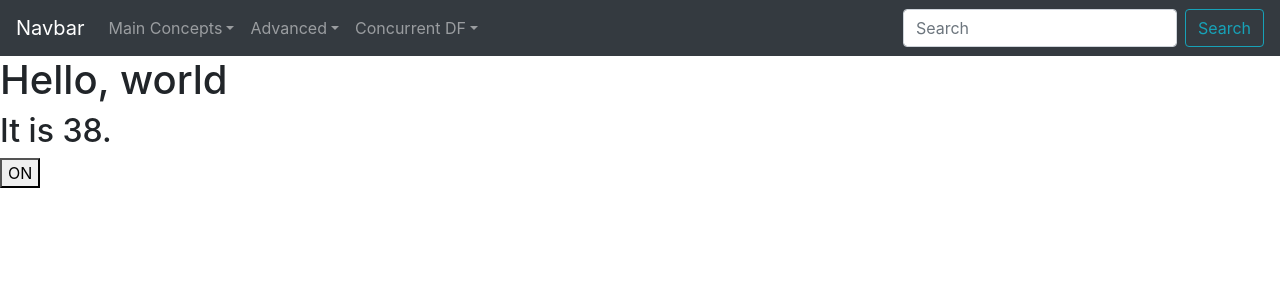
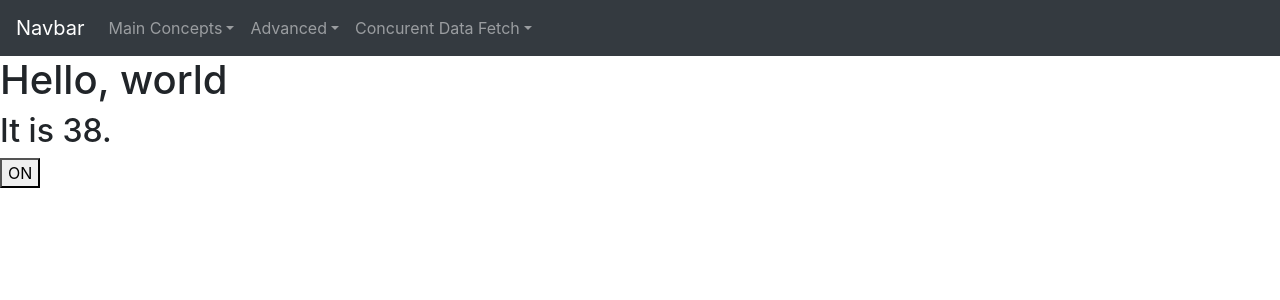
Before and after one commit to kingduy119/NodeJS, a React (Create React App) app in the folder client/: page /home in a window 1280 px wide. Shown: the top 300 px of the page. Built offline with nearby package versions, Linux system fonts and the light colour scheme.

Commit message:
! Refactory Navigation #1.1: Start

```diff
--- a/client/src/containers/Navigation.js
+++ b/client/src/containers/Navigation.js
@@ -44,6 +44,42 @@ const PRODUCTS = [
     {category: 'Electronics', price: '$199.99', stocked: true, name: 'Nexus 7'}
   ];
 
+
+const dataNavbar = [
+    {
+        type: "dropdown",
+        id: "dropdown_main-concepts",
+        name: "Main Concepts",
+        links: [
+            { path: "/home", text: "Home", component: <Home/> },
+            { path: "/form", text: "Form", component: <NameForm/>},
+            { path: "/temperature", text: "Temperature", component: <Temperature/>},
+            { path: "/containment", text: "Containment", component: <Containment/>},
+            { path: "/filterable", text: "Filterable", component: <FilterableProductTable products={PRODUCTS}/>}
+        ]
+    },
+    {
+        type: "dropdown",
+        id: "dropdown_advanced",
+        name: "Advanced",
+        links: [
+            { path: "/portal", text: "Portal", component: <Portal />},
+            { path: "/hook", text: "React Hook", component: <Hook />},
+            { path: "/lifecycle", text: "Lifecycle", component: <LifeCycle />},
+            { path: "/action/1-4", text: "Other", component: <h2>Other</h2> }
+        ]
+    },
+    {
+        type: "dropdown",
+        id: "dropdown_concurent-data-fetch",
+        name: "Concurent Data Fetch",
+        links: [
+            { path: "/data-fetch", text: "Suspense Data Fetch", component: <SuspenseDataFetch />},
+            { path: "/ui-pattern", text: "UI Mode Pattern", component: <UIModePattern />}
+        ]
+    }
+];
+
 const navConfig = {
     main_concepts:{
         name: "Main Concepts",
@@ -87,14 +123,49 @@ class ListRoute extends Component {
     }
 }
 
-class ListLink extends Component {
-    render() {
-        return (
-            this.props.links.map(item => (
-                <Nav.Link href={item.path}>{item.text}</Nav.Link>
-            ))
-        );
-    }
+function RouteGroup({data}) {
+    let routes = data;
+    return(
+        <Switch>
+            {routes.map(route => (
+                <Route path={route.path}>{route.component}</Route>
+            ))}
+        </Switch>
+    );
+}
+
+function NavbarCollapseGroup({data}) {
+    return(
+        <Navbar.Collapse>
+            <Nav className="mr-auto">
+                {data.map(item => {
+                    if(item.type === "link")
+                        return <LinkItem link={item}/>
+                    else
+                        return <DropdownItem dropdown={item}/>
+                })}
+            </Nav>
+        </Navbar.Collapse>
+    );
+}
+
+function LinkItem({link}) {
+    return <Nav.Link href={link.path}>{link.name}</Nav.Link>;
+}
+
+function DropdownItem({dropdown}) {
+    let name = dropdown.name;
+    let id = dropdown.id;
+    let links = dropdown.links;
+    return(
+        <NavDropdown title={name} id={id}>
+            <React.Fragment>
+            {links.map(item => (
+                <NavDropdown.Item href={item.path}>{item.name}</NavDropdown.Item>
+            ))}
+            </React.Fragment>
+        </NavDropdown>
+    );
 }
 
 class ListDropdown extends Component {
@@ -111,19 +182,18 @@ class ListDropdown extends Component {
     }
 }
 
+function Search({search}) {
+    return(
+        <Form inline>
+            {search.text}
+            {search.button}
+        </Form>
+    );
+}
+
 export default class FilterNavigationContainer extends Component {
     constructor(props) {
         super(props);
-    }
-
-    // <--- Search --->
-    showSearch(search){
-        return (
-            <Form inline>
-                {search.text}
-                {search.button}
-            </Form>
-        )
     }
 
     render() {
@@ -134,23 +204,8 @@ export default class FilterNavigationContainer extends Component {
             <Navbar.Brand href="/home">Navbar</Navbar.Brand>
 
             <Navbar.Toggle aria-controls="basic-navbar-nav" />
-            <Navbar.Collapse>
-                <Nav className="mr-auto">
-                    {/* <-- Main Concepts Dropdown --> */}
-                    <ListDropdown dropdown={navConfig.main_concepts}/>
+            <NavbarCollapseGroup data={dataNavbar}/>
 
-                    {/* <-- Advanced --> */}
-                    <ListDropdown dropdown={navConfig.advanced}/>
-
-                    {/* <-- Concurrent Data Fetching --> */}
-                    <ListDropdown dropdown={navConfig.concurrent}/>
-
-                </Nav>
-
-                {/* <-- Search -->> */}
-                {this.showSearch(navConfig.search)}
-
-            </Navbar.Collapse>
             </Navbar>
 
             <Switch>
```
